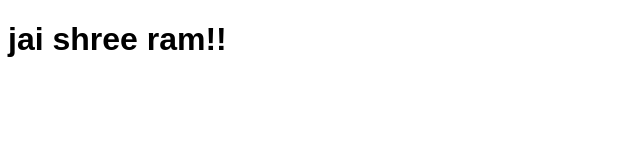
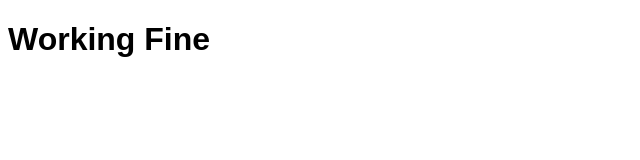
Before and after one commit to gautamdevgrover/simple-jenkins-pipeline, a plain HTML site: page index.html in a window 1280 px wide. Shown: the whole page, without its empty margins (0-640 px from the left). Drawn offline with Linux system fonts and the light colour scheme.

Commit message:
working fine

```diff
--- a/index.html
+++ b/index.html
@@ -2,6 +2,6 @@
 <html>
   <head><meta charset="utf-8"><title>Hello</title></head>
   <body>
-    <h1 style="font-family: Arial, sans-serif;">jai shree ram!!</h1>
+    <h1 style="font-family: Arial, sans-serif;">Working Fine</h1>
   </body>
 </html>
```
